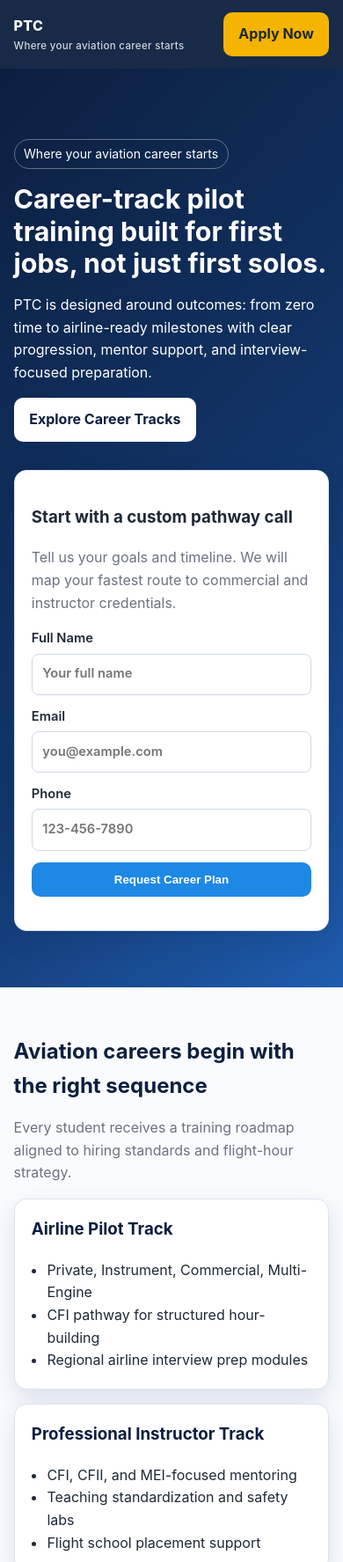
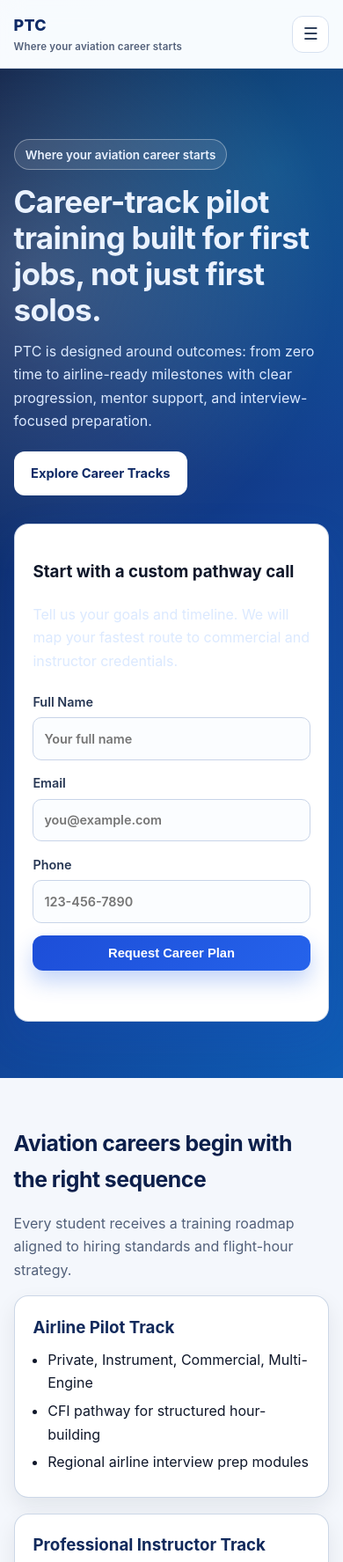
Before and after one commit to Skaopen1/ptc-mvp, a plain HTML site: page index.html in a window 390 px wide. Shown: the top 1775 px of the page at 88% size. Drawn offline with Linux system fonts and the light colour scheme.

Commit message:
Modern redesign v2 for PTC static site

```diff
--- a/assets/css/styles.css
+++ b/assets/css/styles.css
@@ -1,23 +1,33 @@
 :root {
-  --navy: #0c1f3f;
-  --sky: #1e88e5;
-  --light-sky: #e7f2ff;
-  --gold: #f4b400;
-  --text: #1f2937;
-  --muted: #6b7280;
-  --white: #ffffff;
-  --border: #dbe3ef;
-  --shadow: 0 10px 28px rgba(12, 31, 63, 0.12);
+  --bg: #f4f7fc;
+  --surface: #ffffff;
+  --surface-soft: #f9fbff;
+  --text: #0f172a;
+  --muted: #52607a;
+  --line: #d7e1f0;
+  --brand: #1d4ed8;
+  --brand-2: #06b6d4;
+  --brand-dark: #0f2a66;
+  --accent: #f59e0b;
+  --radius: 16px;
+  --radius-sm: 10px;
+  --shadow-sm: 0 10px 24px rgba(15, 23, 42, 0.08);
+  --shadow-md: 0 20px 48px rgba(29, 78, 216, 0.14);
 }
 
 * { box-sizing: border-box; }
 
+html { scroll-behavior: smooth; }
+
 body {
   margin: 0;
-  font-family: "Inter", "Segoe UI", Arial, sans-serif;
+  font-family: "Inter", "Segoe UI", "SF Pro Text", Arial, sans-serif;
   color: var(--text);
-  line-height: 1.6;
-  background: #f9fbff;
+  line-height: 1.65;
+  background:
+    radial-gradient(circle at 0% 0%, rgba(29, 78, 216, 0.09), transparent 36%),
+    radial-gradient(circle at 100% 0%, rgba(6, 182, 212, 0.1), transparent 30%),
+    var(--bg);
 }
 
 a { color: inherit; text-decoration: none; }
@@ -30,9 +40,10 @@ a { color: inherit; text-decoration: none; }
 .site-header {
   position: sticky;
   top: 0;
-  z-index: 20;
-  background: rgba(12, 31, 63, 0.95);
-  backdrop-filter: blur(8px);
+  z-index: 100;
+  background: rgba(255, 255, 255, 0.82);
+  border-bottom: 1px solid rgba(199, 211, 231, 0.7);
+  backdrop-filter: blur(12px);
 }
 
 .nav-wrap {
@@ -44,148 +55,252 @@ a { color: inherit; text-decoration: none; }
 }
 
 .logo {
-  color: var(--white);
+  color: var(--brand-dark);
   font-weight: 800;
-  letter-spacing: 0.02em;
+  font-size: 1.12rem;
+  letter-spacing: 0.01em;
 }
 
 .logo small {
   display: block;
   font-size: 0.72rem;
-  font-weight: 500;
-  opacity: 0.8;
+  font-weight: 600;
+  color: var(--muted);
 }
 
 .nav {
   display: flex;
-  gap: 1rem;
-  flex-wrap: wrap;
+  align-items: center;
+  gap: 0.4rem;
 }
 
 .nav a {
-  color: #e6eefc;
+  color: #223250;
   font-weight: 600;
-  font-size: 0.95rem;
-  padding: 0.35rem 0.5rem;
-  border-radius: 6px;
+  font-size: 0.93rem;
+  padding: 0.45rem 0.75rem;
+  border-radius: 999px;
+  transition: background 0.2s ease, color 0.2s ease;
 }
 
 .nav a:hover,
-.nav a.active { background: rgba(255,255,255,0.14); }
+.nav a.active {
+  background: rgba(29, 78, 216, 0.1);
+  color: var(--brand);
+}
 
-.btn {
-  display: inline-block;
-  border: none;
-  border-radius: 10px;
-  padding: 0.75rem 1.1rem;
-  font-weight: 700;
+.nav-toggle {
+  display: none;
+  border: 1px solid var(--line);
+  background: var(--surface);
+  color: #243552;
+  width: 42px;
+  height: 42px;
+  border-radius: 12px;
+  font-size: 1.2rem;
+  line-height: 1;
+  align-items: center;
+  justify-content: center;
   cursor: pointer;
 }
 
-.btn-primary { background: var(--sky); color: var(--white); }
-.btn-accent { background: var(--gold); color: #1f2937; }
-.btn-light { background: #fff; color: var(--navy); }
+.btn {
+  display: inline-flex;
+  align-items: center;
+  justify-content: center;
+  border: none;
+  border-radius: 12px;
+  padding: 0.74rem 1.15rem;
+  font-weight: 700;
+  font-size: 0.92rem;
+  cursor: pointer;
+  transition: transform 0.18s ease, box-shadow 0.2s ease, background 0.2s ease;
+}
+
+.btn:hover { transform: translateY(-1px); }
+
+.btn-primary {
+  background: linear-gradient(135deg, var(--brand), #2563eb);
+  color: #fff;
+  box-shadow: 0 12px 24px rgba(37, 99, 235, 0.28);
+}
+
+.btn-accent {
+  background: linear-gradient(135deg, #fbbf24, var(--accent));
+  color: #1f2937;
+}
+
+.btn-light {
+  background: #fff;
+  color: var(--brand-dark);
+  border: 1px solid rgba(255, 255, 255, 0.3);
+}
 
 .hero {
-  background: linear-gradient(135deg, #0c1f3f 0%, #12376d 60%, #1f5cae 100%);
-  color: var(--white);
-  padding: 5rem 0 4rem;
+  position: relative;
+  color: #eaf2ff;
+  background: linear-gradient(125deg, #081a42 0%, #123e8f 55%, #0f5db5 100%);
+  padding: 6rem 0 5rem;
+  overflow: hidden;
 }
+
+.hero::before {
+  content: "";
+  position: absolute;
+  inset: 0;
+  background:
+    radial-gradient(circle at 10% 20%, rgba(255, 255, 255, 0.2), transparent 35%),
+    radial-gradient(circle at 80% 10%, rgba(34, 211, 238, 0.22), transparent 33%);
+  pointer-events: none;
+}
+
+.hero .container { position: relative; z-index: 1; }
 
 .hero-grid {
   display: grid;
+  grid-template-columns: 1.2fr 0.95fr;
   gap: 2rem;
-  grid-template-columns: 1.2fr 1fr;
   align-items: center;
 }
 
 .hero h1 {
-  margin: 0 0 0.6rem;
-  font-size: clamp(1.9rem, 3.3vw, 3rem);
-  line-height: 1.2;
+  margin: 0 0 0.85rem;
+  font-size: clamp(2rem, 3.8vw, 3.3rem);
+  line-height: 1.16;
+  letter-spacing: -0.02em;
 }
 
 .tagline {
   display: inline-block;
-  padding: 0.3rem 0.65rem;
-  border: 1px solid rgba(255,255,255,0.35);
+  margin-bottom: 1rem;
+  padding: 0.34rem 0.76rem;
   border-radius: 999px;
-  font-size: 0.88rem;
-  margin-bottom: 1rem;
+  border: 1px solid rgba(255, 255, 255, 0.35);
+  background: rgba(255, 255, 255, 0.1);
+  font-size: 0.84rem;
+  font-weight: 600;
 }
 
-.hero-card,
-.card {
-  background: var(--white);
-  border: 1px solid var(--border);
-  border-radius: 14px;
-  box-shadow: var(--shadow);
-  padding: 1.2rem;
+.hero p { margin: 0 0 1.35rem; color: #dbe9ff; max-width: 60ch; }
+
+.card,
+.hero-card {
+  background: var(--surface);
+  border: 1px solid rgba(195, 208, 227, 0.85);
+  border-radius: var(--radius);
+  padding: 1.3rem;
+  box-shadow: var(--shadow-sm);
 }
 
-.hero-card { color: var(--text); }
+.hero-card {
+  color: var(--text);
+  box-shadow: var(--shadow-md);
+}
 
-section { padding: 3.4rem 0; }
+section { padding: 4.4rem 0; }
 
 .section-title {
-  margin: 0 0 0.6rem;
-  font-size: clamp(1.5rem, 2.8vw, 2.2rem);
-  color: var(--navy);
+  margin: 0 0 0.5rem;
+  font-size: clamp(1.55rem, 2.5vw, 2.2rem);
+  letter-spacing: -0.02em;
+  color: #0c1f4b;
 }
 
 .muted { color: var(--muted); }
 
-.grid-3, .grid-2 {
+.grid-2,
+.grid-3,
+.kpis {
   display: grid;
-  gap: 1rem;
+  gap: 1.1rem;
 }
 
+.grid-2 { grid-template-columns: repeat(2, minmax(0, 1fr)); }
 .grid-3 { grid-template-columns: repeat(3, minmax(0, 1fr)); }
-.grid-2 { grid-template-columns: repeat(2, minmax(0, 1fr)); }
+.kpis { grid-template-columns: repeat(3, minmax(0, 1fr)); }
 
-.track-card h3,
-.card h3 { margin-top: 0; color: var(--navy); }
+.card h3,
+.track-card h3 {
+  margin-top: 0;
+  margin-bottom: 0.45rem;
+  color: #122a5c;
+}
+
+.card p:last-child { margin-bottom: 0; }
 
 ul.clean {
   margin: 0;
-  padding-left: 1.1rem;
+  padding-left: 1.05rem;
 }
 
+ul.clean li { margin-bottom: 0.34rem; }
+
 .band {
-  background: var(--light-sky);
-  border-top: 1px solid var(--border);
-  border-bottom: 1px solid var(--border);
+  background: linear-gradient(180deg, #f9fbff 0%, #eef5ff 100%);
+  border-top: 1px solid var(--line);
+  border-bottom: 1px solid var(--line);
 }
 
-form { display: grid; gap: 0.8rem; }
+.kpi {
+  background: var(--surface);
+  border: 1px solid var(--line);
+  border-radius: var(--radius);
+  padding: 1rem;
+}
+
+.kpi strong {
+  display: block;
+  margin-bottom: 0.2rem;
+  font-size: 1.2rem;
+  color: var(--brand);
+}
+
+form {
+  display: grid;
+  gap: 0.9rem;
+}
 
 label {
   font-weight: 600;
-  font-size: 0.92rem;
+  font-size: 0.9rem;
+  color: #273754;
 }
 
-input, select, textarea {
+input,
+select,
+textarea {
   width: 100%;
-  margin-top: 0.3rem;
-  border: 1px solid #cfd8e7;
-  border-radius: 8px;
-  padding: 0.68rem 0.72rem;
+  margin-top: 0.35rem;
+  border: 1px solid #c8d4e8;
+  border-radius: var(--radius-sm);
+  padding: 0.72rem 0.75rem;
   font: inherit;
+  color: #0f172a;
+  background: #fbfdff;
+  transition: border-color 0.2s ease, box-shadow 0.2s ease, background 0.2s ease;
+}
+
+input:focus,
+select:focus,
+textarea:focus {
+  outline: none;
+  border-color: #7aa3ea;
+  box-shadow: 0 0 0 4px rgba(59, 130, 246, 0.14);
   background: #fff;
 }
 
 textarea { min-height: 110px; resize: vertical; }
 
 .notice {
+  margin: 0.3rem 0 0;
   font-size: 0.9rem;
   color: var(--muted);
-  margin: 0.4rem 0 0;
 }
 
 .site-footer {
-  background: #071227;
-  color: #d4def4;
-  padding: 1.6rem 0;
+  background: #091631;
+  color: #d7e1f3;
+  padding: 2rem 0;
 }
 
 .footer-grid {
@@ -195,31 +310,46 @@ textarea { min-height: 110px; resize: vertical; }
   align-items: center;
 }
 
-.kpis {
-  display: grid;
-  gap: 0.8rem;
-  grid-template-columns: repeat(3, minmax(0,1fr));
+@media (max-width: 980px) {
+  .hero-grid,
+  .grid-2,
+  .grid-3,
+  .kpis,
+  .footer-grid {
+    grid-template-columns: 1fr;
+  }
+
+  .site-header .btn-accent { display: none; }
+
+  .nav-toggle { display: inline-flex; }
+
+  .nav {
+    position: absolute;
+    left: 4%;
+    right: 4%;
+    top: calc(100% + 0.35rem);
+    display: none;
+    flex-direction: column;
+    align-items: stretch;
+    gap: 0.3rem;
+    background: rgba(255, 255, 255, 0.98);
+    border: 1px solid var(--line);
+    border-radius: 14px;
+    box-shadow: var(--shadow-sm);
+    padding: 0.45rem;
+  }
+
+  .site-header.menu-open .nav { display: flex; }
+
+  .nav a {
+    padding: 0.65rem 0.7rem;
+    border-radius: 10px;
+  }
+
+  .hero { padding: 5rem 0 4rem; }
 }
 
-.kpi {
-  background: rgba(255,255,255,0.08);
-  border: 1px solid rgba(255,255,255,0.14);
-  border-radius: 12px;
-  padding: 0.9rem;
+@media (max-width: 640px) {
+  section { padding: 3.4rem 0; }
+  .hero h1 { font-size: clamp(1.8rem, 9vw, 2.5rem); }
 }
-
-.kpi strong {
-  display: block;
-  font-size: 1.25rem;
-  color: #fff;
-}
-
-@media (max-width: 900px) {
-  .hero-grid,
-  .grid-3,
-  .grid-2,
-  .kpis,
-  .footer-grid { grid-template-columns: 1fr; }
-
-  .nav { display: none; }
-}
--- a/assets/js/main.js
+++ b/assets/js/main.js
@@ -1,4 +1,32 @@
 document.addEventListener('DOMContentLoaded', () => {
+  const header = document.querySelector('.site-header');
+  const navToggle = document.querySelector('.nav-toggle');
+  const nav = document.querySelector('.nav');
+
+  if (header && navToggle && nav) {
+    navToggle.addEventListener('click', () => {
+      const isOpen = header.classList.toggle('menu-open');
+      navToggle.setAttribute('aria-expanded', String(isOpen));
+      navToggle.setAttribute('aria-label', isOpen ? 'Close menu' : 'Open menu');
+    });
+
+    nav.querySelectorAll('a').forEach((link) => {
+      link.addEventListener('click', () => {
+        header.classList.remove('menu-open');
+        navToggle.setAttribute('aria-expanded', 'false');
+        navToggle.setAttribute('aria-label', 'Open menu');
+      });
+    });
+
+    window.addEventListener('resize', () => {
+      if (window.innerWidth > 980) {
+        header.classList.remove('menu-open');
+        navToggle.setAttribute('aria-expanded', 'false');
+        navToggle.setAttribute('aria-label', 'Open menu');
+      }
+    });
+  }
+
   const forms = document.querySelectorAll('.lead-form');
   forms.forEach((form) => {
     form.addEventListener('submit', (e) => {
--- a/index.html
+++ b/index.html
@@ -17,6 +17,7 @@
         <a href="international.html">International</a>
         <a href="contact.html">Contact</a>
       </nav>
+      <button class="nav-toggle" type="button" aria-label="Open menu" aria-expanded="false">☰</button>
       <a class="btn btn-accent" href="contact.html">Apply Now</a>
     </div>
   </header>
```
Also changed, not shown: contact.html (+1 -0 lines), financing-pricing.html (+1 -0 lines), international.html (+1 -0 lines), programs.html (+1 -0 lines), 1 other file.
